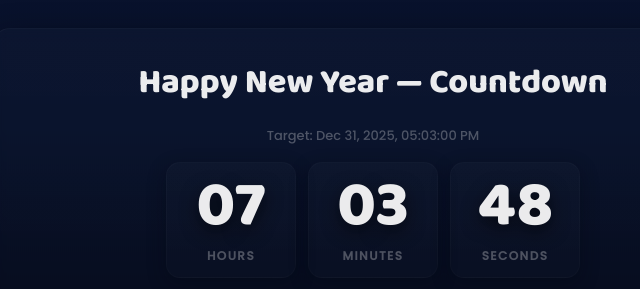
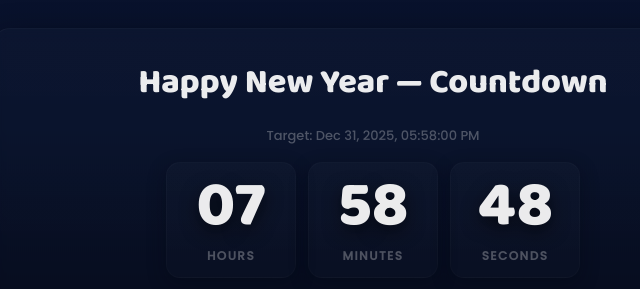
Before and after one commit to RafaelViii/hi-my-lovee, a plain HTML site: page index.html in a window 1280 px wide. Shown: the part 237-526 px from the top of the page, 267-907 px from the left. Drawn offline with Linux system fonts and the light colour scheme.

Commit message:
UPDATEEEE

```diff
--- a/index.html
+++ b/index.html
@@ -106,7 +106,7 @@
   // -------------------- CONFIG (edit only this line) --------------------
   // Example: "today 3:00pm" will mean that exact time today; if you open after it has passed,
   // this page will show expired state and then automatically redirect to main.html.
-  const TARGET = "today 5:03pm";
+  const TARGET = "today 5:58pm";
   // ---------------------------------------------------------------------
 
   function parseTarget(target){
```
